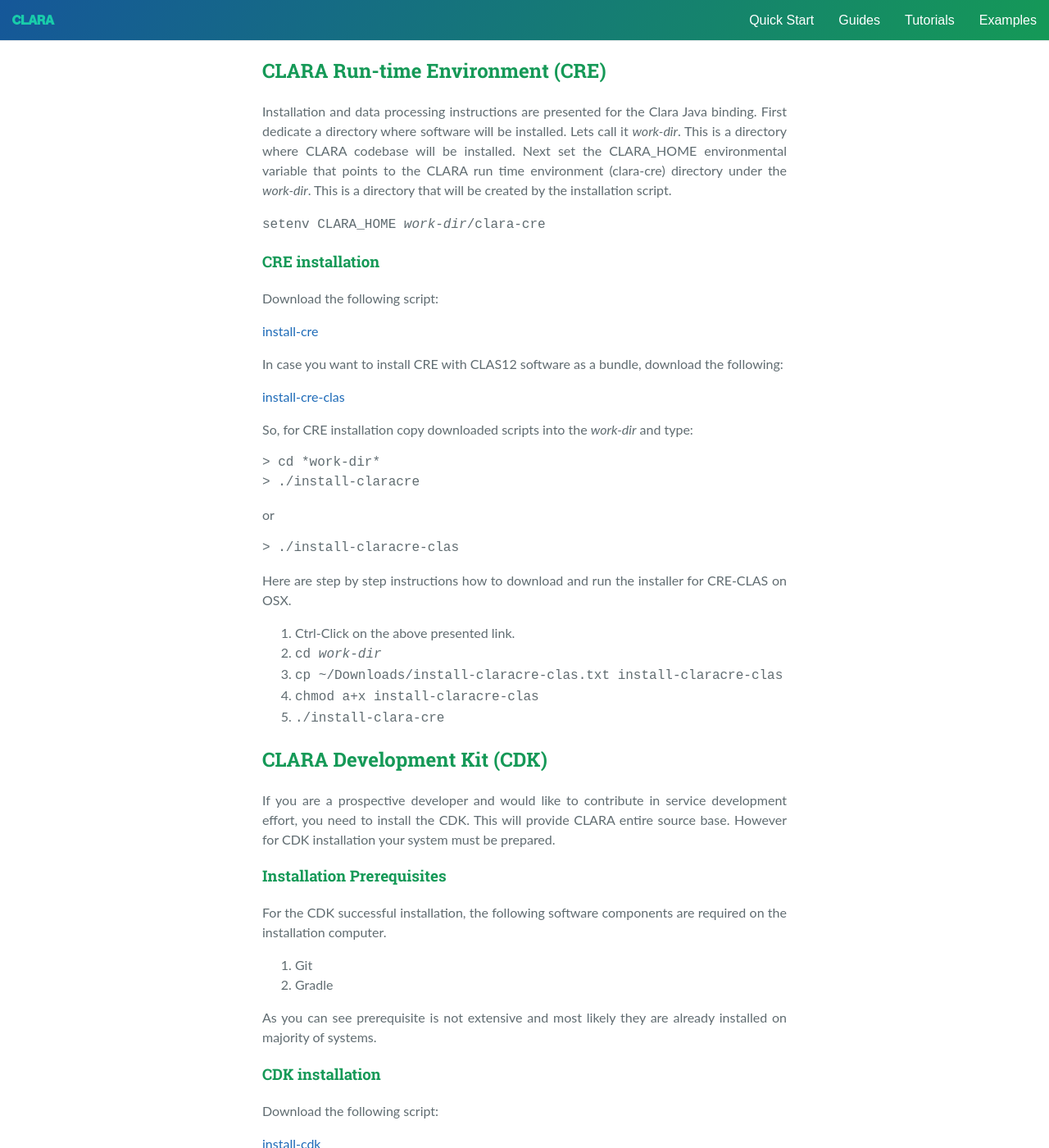
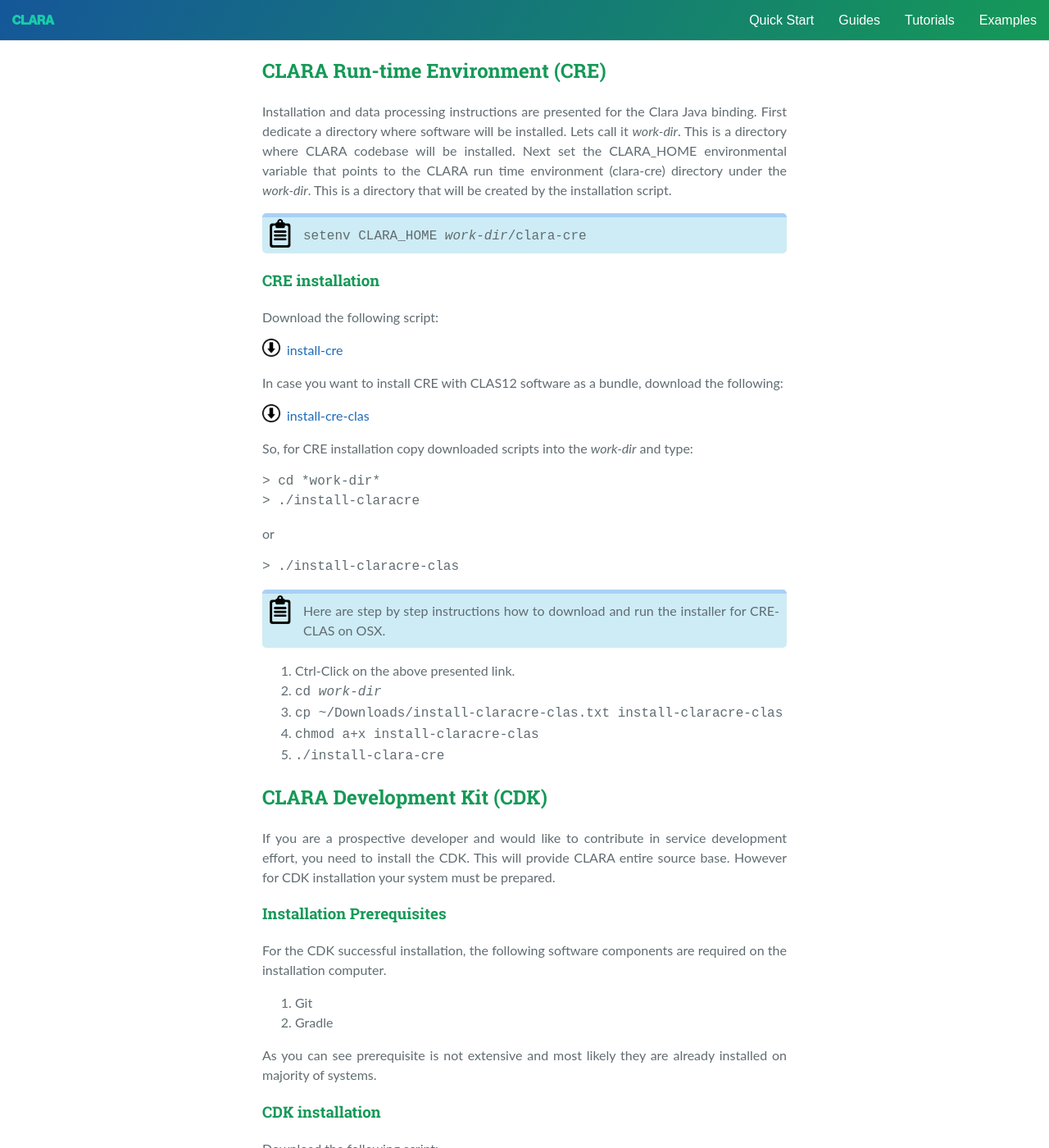
Before and after one commit to JeffersonLab/clara-docs, a Jekyll site: the page built from docs/installation.md, in a window 1280 px wide and 1400 px high, scrolled down 339 px. Shown: the whole window at 82% size. Built offline with Jekyll 4.4.1, drawn with Linux system fonts in a browser that asks for light colours; nearby versions of some CDN libraries.

Commit message:
Add html blocks for missing ReST directives

```diff
--- a/css/cayman.css
+++ b/css/cayman.css
@@ -509,3 +509,52 @@
   display: block;
   margin-left: auto;
   margin-right: auto; }
+
+.note, .info {
+  background-color: #CEECF5;
+  border-top: 5px solid #A9D0F5;
+  border-radius: 0.3rem;
+  background-image: url('../img/note.png');
+  background-size: 35px 35px;
+  background-repeat: no-repeat;
+  background-position:3px 2px;
+  padding: 9px;
+  padding-left: 50px;
+  display: block; }
+
+.warning {
+  background-color: #F5F6CE;
+  border-top: 5px solid #F2F5A9;
+  border-radius: 0.3rem;
+  background-image: url('../img/warning.png');
+  background-size: 40px 40px;
+  background-repeat: no-repeat;
+  background-position:4px 0;
+  padding: 9px;
+  padding-left: 50px;
+  display: block; }
+
+.danger {
+  background-color: #F6CECE;
+  border-top: 5px solid #F78181;
+  border-radius: 0.3rem;
+  background-image: url('../img/danger.png');
+  background-size: 35px 35px;
+  background-repeat: no-repeat;
+  background-position:2px 0;
+  padding: 5.5px;
+  padding-left: 40px;
+  display: block; }
+
+.download a:link {
+  background-image: url('../img/download.png');
+  background-size: 22px 22px;
+  background-repeat: no-repeat;
+  background-position: 0 1px;
+  padding: 5px;
+  padding-left: 30px;
+  padding-bottom:  }
+
+.download a:active, .download a:visited, .download a:hover {
+  color: #BE81F7;
+  padding: 3px 3px 10px 30px; }
--- a/docs/installation.md
+++ b/docs/installation.md
@@ -38,14 +38,14 @@
 
 Download the following script:
 
-<div class=".download-link">
+<div class="download">
   <a href="{{ site.baseurl }}/_downloads/install-claracre">install-cre</a>
 </div>
 
 In case you want to install CRE with CLAS12 software as a bundle,
 download the following:
 
-<div class=".download-link">
+<div class="download" id="hack">
   <a href="{{ site.baseurl }}/_downloads/install-claracre-clas">install-cre-clas</a>
 </div>
 
@@ -95,14 +95,14 @@
 
 Download the following script:
 
-<div class=".download-link">
+<div class="download">
   <a href="{{ site.baseurl }}/_downloads/install-claradk">install-cdk</a>
 </div>
 
 In case you want to install CDK with CLAS12 software bundle,
 download the following:
 
-<div class=".download-link">
+<div class="download">
   <a href="{{ site.baseurl }}/_downloads/install-claradk-clas">install-cdk-clas</a>
 </div>
 
```
Also changed, not shown: img/danger.png (added), img/download.png (added), img/note.png (added), img/warning.png (added).
